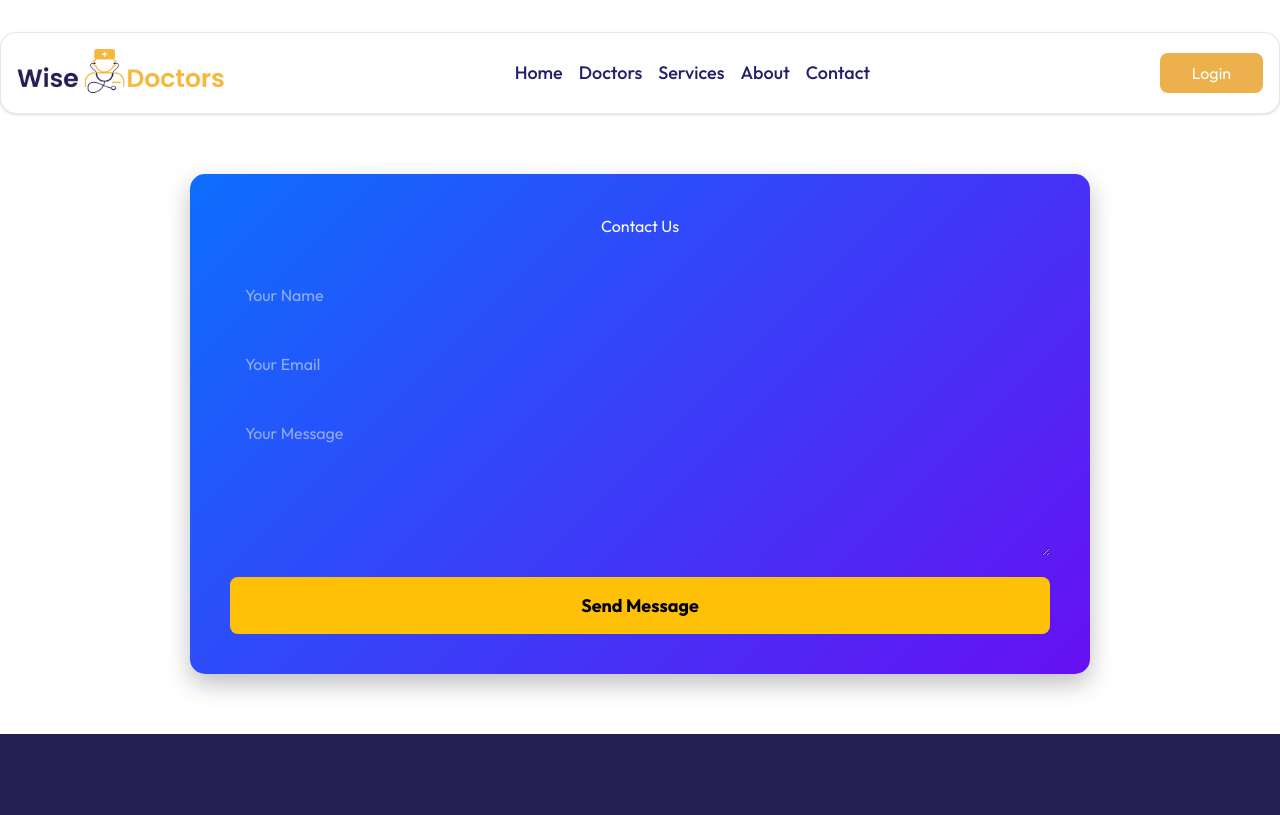
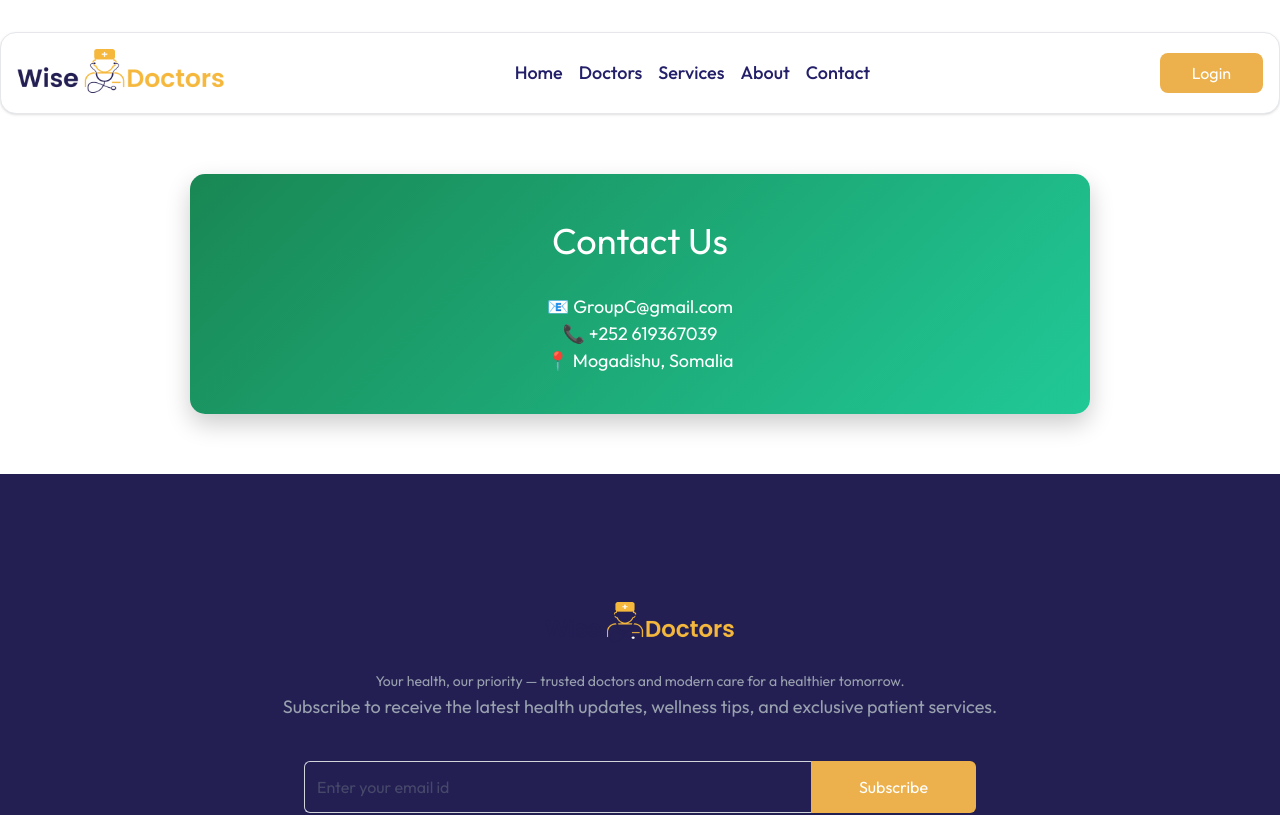
Before and after one commit to sabariinsaabo-lang/doctor-appointment, a React (Vite) app: page /contact in a window 1280 px wide. Shown: the top 815 px of the page. Built offline with nearby package versions, Linux system fonts and the light colour scheme.

Commit message:
change contact

```diff
--- a/src/pages/Contact.jsx
+++ b/src/pages/Contact.jsx
@@ -7,63 +7,23 @@ const Contact = () => {
         maxWidth: "900px",
         margin: "60px auto",
         padding: "40px",
-        background: "linear-gradient(135deg, #0d6efd, #6610f2)",
+        background: "linear-gradient(135deg, #198754, #20c997)",
         borderRadius: "15px",
-        boxShadow: "0 10px 25px rgba(0,0,0,0.25)",
+        boxShadow: "0 10px 25px rgba(0,0,0,0.2)",
         color: "white",
+        textAlign: "center",
         fontFamily: "Arial, sans-serif"
       }}
     >
-      <h1 style={{ textAlign: "center", marginBottom: "30px" }}>
+      <h1 style={{ fontSize: "36px", marginBottom: "25px" }}>
         Contact Us
       </h1>
 
-      <form>
-        <input
-          type="text"
-          placeholder="Your Name"
-          style={inputStyle}
-        />
-
-        <input
-          type="email"
-          placeholder="Your Email"
-          style={inputStyle}
-        />
-
-        <textarea
-          placeholder="Your Message"
-          rows="5"
-          style={inputStyle}
-        ></textarea>
-
-        <button style={buttonStyle}>
-          Send Message
-        </button>
-      </form>
+      <p style={{ fontSize: "18px" }}>📧 GroupC@gmail.com</p>
+      <p style={{ fontSize: "18px" }}>📞 +252 619367039</p>
+      <p style={{ fontSize: "18px" }}>📍 Mogadishu, Somalia</p>
     </div>
   );
 };
 
-const inputStyle = {
-  width: "100%",
-  padding: "15px",
-  marginBottom: "15px",
-  borderRadius: "8px",
-  border: "none",
-  fontSize: "16px"
-};
-
-const buttonStyle = {
-  width: "100%",
-  padding: "15px",
-  backgroundColor: "#ffc107",
-  color: "#000",
-  border: "none",
-  borderRadius: "8px",
-  fontSize: "18px",
-  fontWeight: "bold",
-  cursor: "pointer"
-};
-
 export default Contact;
```
